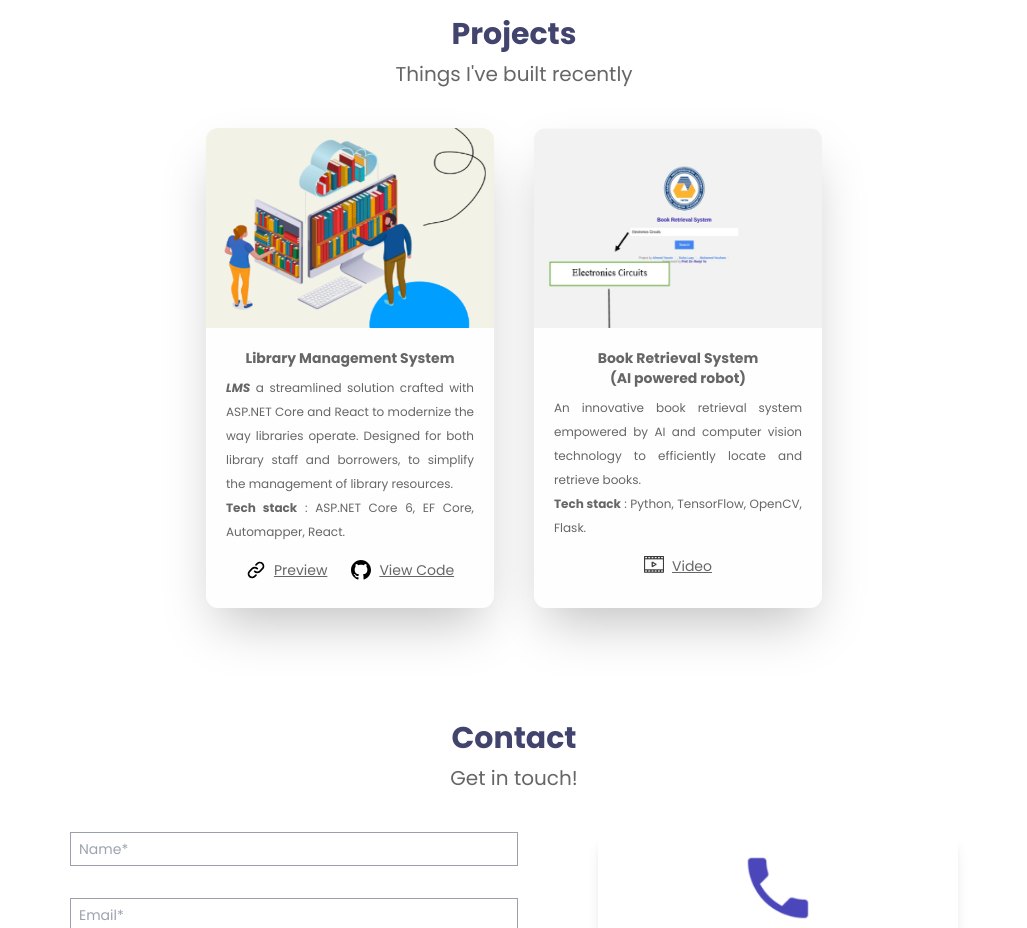
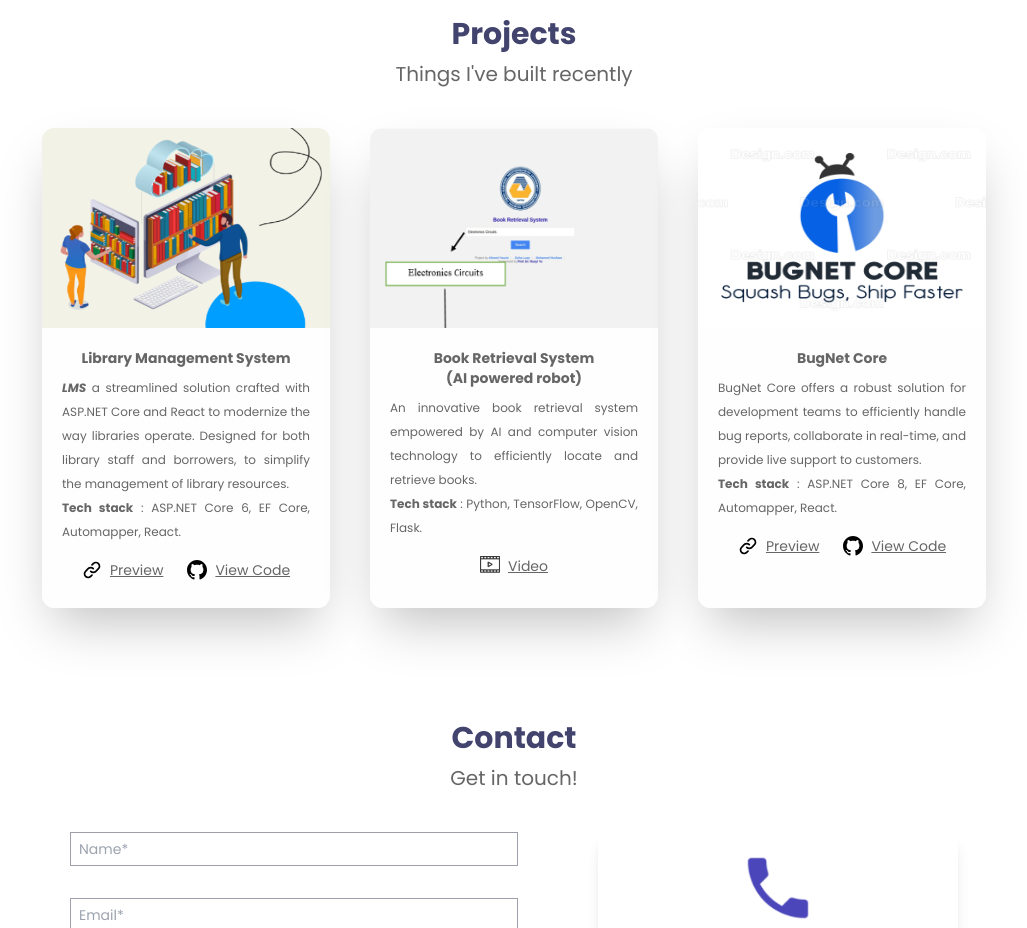
Before and after one commit to AhmedYassinH/Portfolio, a plain HTML site: page index.html in a window 1280 px wide. Shown: the part 1240-2168 px from the top of the page, without its empty margins (126-1153 px from the left). Drawn offline with Linux system fonts and the light colour scheme.

Commit message:
feat(bugnetcore): add card for the BugNet Core project.

```diff
--- a/index.html
+++ b/index.html
@@ -27,7 +27,8 @@
         <header id="header">
             <div
                 class=" relative px-8 pt-6 lg:flex lg:items-center lg:pt-8 lg:gap-x-80 xl:container xl:mx-auto xl:px-12 xl:justify-between xl:gap-x-0  ">
-                <a href="https://www.linkedin.com/in/ahmed-yassinh/" target="_blank"><img src="./images/logo.png" alt="Logo" class="inline-block  w-20 lg:w-28"></a>
+                <a href="https://www.linkedin.com/in/ahmed-yassinh/" target="_blank"><img src="./images/logo.png"
+                        alt="Logo" class="inline-block  w-20 lg:w-28"></a>
 
                 <!-- Mobile Navigation Bar -->
 
@@ -127,8 +128,7 @@
                 class="container mx-auto px-12 flex flex-col items-center justify-center md:flex-row md:gap-x-28 lg:gap-x-56 ">
                 <img src="./images/me.png" alt="my picture" class="inline-block w-52 md:w-72 lg:w-80">
                 <div>
-                    <article
-                        class="font-poppins font-bold text-3xl leading-9 mt-8  md:text-4xl lg:text-5xl">
+                    <article class="font-poppins font-bold text-3xl leading-9 mt-8  md:text-4xl lg:text-5xl">
                         Hi, <br />
                         I am <br />
                         <i class="gradient-text font-extrabold">Ahmed Yassin</i> <br />
@@ -151,7 +151,8 @@
                                     d="M26 0.0799866C11.6846 0.0799866 0.0800171 11.6846 0.0800171 26C0.0800171 40.3154 11.6846 51.92 26 51.92C40.3154 51.92 51.92 40.3154 51.92 26C51.92 11.6846 40.3154 0.0799866 26 0.0799866ZM19.655 36.7433H14.4062V19.8521H19.655V36.7433ZM16.9982 17.7785C15.3404 17.7785 14.2685 16.604 14.2685 15.1514C14.2685 13.6691 15.3728 12.5297 17.0657 12.5297C18.7586 12.5297 19.7954 13.6691 19.8278 15.1514C19.8278 16.604 18.7586 17.7785 16.9982 17.7785ZM38.825 36.7433H33.5762V27.3824C33.5762 25.2035 32.8148 23.7239 30.9167 23.7239C29.4668 23.7239 28.6055 24.7256 28.2248 25.6895C28.0844 26.0324 28.0493 26.5184 28.0493 27.0017V36.7406H22.7978V25.2386C22.7978 23.1299 22.7303 21.3668 22.6601 19.8494H27.2204L27.4607 22.1957H27.566C28.2572 21.0941 29.9501 19.4687 32.7824 19.4687C36.2357 19.4687 38.825 21.7826 38.825 26.756V36.7433Z" />
                             </svg>
                         </a>
-                        <a target="_blank" href="https://drive.google.com/file/d/1b9bTBcqp3QHwtaKC46wUxLxCnyDbX79U/view?usp=sharing">
+                        <a target="_blank"
+                            href="https://drive.google.com/file/d/1b9bTBcqp3QHwtaKC46wUxLxCnyDbX79U/view?usp=sharing">
                             <svg class="w-8" width="47
                             " height="55" viewBox="0 0 47 55" fill="none" xmlns="http://www.w3.org/2000/svg">
                                 <path fill-rule="evenodd" clip-rule="evenodd"
@@ -174,7 +175,8 @@
     <!-- Start Tech Stack -->
     <section id="tech-stack" class=" lg:mt-20">
         <h1 class="text-center font-bold text-xl md:text-2xl lg:text-3xl">My Tech Stack</h1>
-        <h4 class="text-center mt-2 mb-8 text-xs md:text-lg lg:text-xl  ">Technologies and languages I’ve been working with
+        <h4 class="text-center mt-2 mb-8 text-xs md:text-lg lg:text-xl  ">Technologies and languages I’ve been working
+            with
             recently</h4>
         <div class="container mx-auto px-12 flex justify-center ">
             <div class="icons mt-5 gap-x-2 gap-y-4 grow  md:gap-x-10 md:gap-y-8 lg:mt-8   ">
@@ -210,41 +212,76 @@
                 <article class="relative top-54 md:top-50 ">
                     <h2 class="font-bold text-sm text-center mb-2">Library Management System</h2>
                     <p class="text-xs leading-6 text-justify">
-                        <i class="font-bold">LMS</i> a streamlined solution crafted with ASP.NET Core and React to modernize the way libraries operate. Designed for both library staff and borrowers, to simplify the management of library resources.
+                        <i class="font-bold">LMS</i> a streamlined solution crafted with ASP.NET Core and React to
+                        modernize the way libraries operate. Designed for both library staff and borrowers, to simplify
+                        the management of library resources.
                         <br>
                         <strong>Tech stack</strong> : ASP.NET Core 6, EF Core, Automapper, React.
                     </p>
                     <div class="links w-62 mt-4 flex justify-center items-center gap-x-6">
                         <a target="_blank" href="https://elib.ahmedyassin.dev/swagger" class="flex text-sm">
                             <img class="dark:hidden" src="./images/icons/links/linkLight.svg" alt="github icon">
-                            <img class="hidden dark:inline " src="./images/icons/links/linkDark.svg"
-                                alt="github icon">
+                            <img class="hidden dark:inline " src="./images/icons/links/linkDark.svg" alt="github icon">
                             <p class="ml-2 underline">Preview</p>
                         </a>
-                        <a target="_blank" href="https://github.com/CodeCollabHubA/Library-Management-System/tree/main" class="flex text-sm">
+                        <a target="_blank" href="https://github.com/CodeCollabHubA/Library-Management-System/tree/main"
+                            class="flex text-sm">
                             <img class="dark:hidden" src="./images/icons/links/githubLight.svg" alt="github icon">
-                            <img class="hidden dark:inline " src="./images/icons/links/githubDark.svg" alt="github icon">
+                            <img class="hidden dark:inline " src="./images/icons/links/githubDark.svg"
+                                alt="github icon">
                             <p class="ml-2 underline">View Code</p>
                         </a>
                     </div>
                 </article>
             </div>
-            <div class="card relative h-120 w-80 md:w-72 bg-card-light dark:bg-card-dark shadow-2xl rounded-xl p-5">
-                <img class="absolute top-0 left-0 h-50 w-80 md:w-72 rounded-t-xl" src="./images/brs.png" alt="Library Management System">
+            <div
+                class="card relative h-120 w-80 md:w-72 mb-8 lg:mb-0 bg-card-light dark:bg-card-dark shadow-2xl rounded-xl p-5">
+                <img class="absolute top-0 left-0 h-50 w-80 md:w-72 rounded-t-xl" src="./images/brs.png"
+                    alt="Library Management System">
                 <article class="relative top-54 md:top-50 ">
-                    <h2 class="font-bold text-sm text-center mb-2">Book Retrieval System<br/>(AI powered robot)</h2>
+                    <h2 class="font-bold text-sm text-center mb-2">Book Retrieval System<br />(AI powered robot)</h2>
                     <p class="text-xs leading-6 text-justify">
-                        An innovative book retrieval system empowered by AI and computer vision technology to efficiently locate and retrieve
+                        An innovative book retrieval system empowered by AI and computer vision technology to
+                        efficiently locate and retrieve
                         books.
                         <br>
                         <strong>Tech stack</strong> : Python, TensorFlow, OpenCV, Flask.
                     </p>
                     <div class="links w-62 mt-4 flex justify-center items-center">
-                        <a target="_blank" href="https://drive.google.com/file/d/1dBE3Oul52Q7DKHJbqzsJO8tJUXJHrb1c/view?usp=sharing"
+                        <a target="_blank"
+                            href="https://drive.google.com/file/d/1dBE3Oul52Q7DKHJbqzsJO8tJUXJHrb1c/view?usp=sharing"
                             class="flex text-sm">
                             <img class="dark:hidden w-5" src="./images/icons/links/videoLight.png" alt="github icon">
                             <img class="hidden dark:inline " src="./images/icons/links/videoDark.svg" alt="github icon">
                             <p class="ml-2 underline ">Video</p>
+                        </a>
+                    </div>
+                </article>
+            </div>
+
+            <div class="card relative h-120 w-80 md:w-72 bg-card-light dark:bg-card-dark shadow-2xl rounded-xl p-5">
+                <img class="absolute top-0 left-0 h-50 w-80 md:w-72 rounded-t-xl" src="./images/BugNet.png"
+                    alt="BugNet text-content-dark">
+                <article class="relative top-54 md:top-50 ">
+                    <h2 class="font-bold text-sm text-center mb-2">BugNet Core</h2>
+                    <p class="text-xs leading-6 text-justify">
+                        BugNet Core offers a robust solution for development teams to
+                        efficiently handle bug reports, collaborate in real-time, and provide live support to customers.
+                        <br />
+                        <strong>Tech stack</strong> : ASP.NET Core 8, EF Core, Automapper, React.
+                    </p>
+                    <div class="links w-62 mt-4 flex justify-center items-center gap-x-6">
+                        <a target="_blank" href="https://bugnet.ahmedyassin.dev/" class="flex text-sm">
+                            <img class="dark:hidden" src="./images/icons/links/linkLight.svg" alt="link icon">
+                            <img class="hidden dark:inline " src="./images/icons/links/linkDark.svg" alt="link icon">
+                            <p class="ml-2 underline">Preview</p>
+                        </a>
+                        <a target="_blank" href="https://github.com/AhmedYassinH/BugNet-Core"
+                            class="flex text-sm">
+                            <img class="dark:hidden" src="./images/icons/links/githubLight.svg" alt="github icon">
+                            <img class="hidden dark:inline " src="./images/icons/links/githubDark.svg"
+                                alt="github icon">
+                            <p class="ml-2 underline">View Code</p>
                         </a>
                     </div>
                 </article>
@@ -263,16 +300,21 @@
         <h4 class="text-center mt-2 mb-10 text-xs md:text-lg lg:text-xl  "> Get in touch!</h4>
         <div class="container mx-auto px-12 flex justify-center ">
             <div class="lg:flex lg:items-start lg:gap-x-20">
-                <form id="formspree-form" class="flex flex-col items-center mb-10 lg:gap-y-8" action="https://formspree.io/f/mgegnnze" method="post">
+                <form id="formspree-form" class="flex flex-col items-center mb-10 lg:gap-y-8"
+                    action="https://formspree.io/f/mgegnnze" method="post">
                     <input type="text" id="name" name="name" placeholder="Name*"
-                        class=" block text-xs md:text-sm lg:text-md mb-5 lg:mb-0 w-80 md:w-96 lg:w-112 p-1.5 lg:pl-2 focus:outline-none border border-form-stroke dark:bg-card-dark" required>
+                        class=" block text-xs md:text-sm lg:text-md mb-5 lg:mb-0 w-80 md:w-96 lg:w-112 p-1.5 lg:pl-2 focus:outline-none border border-form-stroke dark:bg-card-dark"
+                        required>
                     <input type="text" id="email" name="email" placeholder="Email*"
-                        class=" block text-xs md:text-sm lg:text-md mb-5 lg:mb-0  w-80 md:w-96 lg:w-112  p-1.5 lg:pl-2 focus:outline-none border border-form-stroke dark:bg-card-dark" required>
-                    <input type="text" id="subject" name="subject"  mb-5 lg:mb-0 placeholder="Subject*"
-                        class=" block text-xs md:text-sm lg:text-md mb-5 lg:mb-0  w-80 md:w-96 lg:w-112  p-1.5 lg:pl-2 focus:outline-none border border-form-stroke dark:bg-card-dark" required>
+                        class=" block text-xs md:text-sm lg:text-md mb-5 lg:mb-0  w-80 md:w-96 lg:w-112  p-1.5 lg:pl-2 focus:outline-none border border-form-stroke dark:bg-card-dark"
+                        required>
+                    <input type="text" id="subject" name="subject" mb-5 lg:mb-0 placeholder="Subject*"
+                        class=" block text-xs md:text-sm lg:text-md mb-5 lg:mb-0  w-80 md:w-96 lg:w-112  p-1.5 lg:pl-2 focus:outline-none border border-form-stroke dark:bg-card-dark"
+                        required>
                     <textarea id="message" name="message" placeholder="Message*" mb-5 lg:mb-0
-                        class=" block text-xs md:text-sm lg:text-md mb-5 lg:mb-0  w-80 md:w-96 lg:w-112  h-48 lg:pl-2 p-1.5 focus:outline-none border border-form-stroke dark:bg-card-dark" required></textarea>
-                        <p id="form-status" class=""></p>
+                        class=" block text-xs md:text-sm lg:text-md mb-5 lg:mb-0  w-80 md:w-96 lg:w-112  h-48 lg:pl-2 p-1.5 focus:outline-none border border-form-stroke dark:bg-card-dark"
+                        required></textarea>
+                    <p id="form-status" class=""></p>
                     <input type="submit" value="Submit"
                         class="block lg:relative bottom-6 w-32 lg:w-36 p-2 text-white text-sm md:text-md bg-submit-none cursor-pointer rounded-full hover:bg-submit-hover">
 
@@ -286,7 +328,8 @@
                         <a class="text-black dark:text-heading-dark underline"
                             href="tel:+971567680570">+971567680570</a>
                     </div>
-                    <div class="flex flex-col items-center lg:text-lg w-76 lg:w-90 p-5 md:p-4 lg:p-4 dark:bg-card-dark shadow-lg rounded-xl ">
+                    <div
+                        class="flex flex-col items-center lg:text-lg w-76 lg:w-90 p-5 md:p-4 lg:p-4 dark:bg-card-dark shadow-lg rounded-xl ">
                         <img src="./images/icons/envelope.png" class="w-16 mb-1 md:w-16 lg:w-20 " alt="envelope icon">
                         <p class="mb-1">Email</p>
                         <a class="text-black dark:text-heading-dark underline"
@@ -305,11 +348,11 @@
         <div class="container mx-auto px-12">
 
             <h1
-            class="leading-none mb-4 whitespace-pre text-lg text-center sm:text-left font-bold text-heading-light dark:text-content-dark"
-            >Ahmed
-     Yassin</h1>
+                class="leading-none mb-4 whitespace-pre text-lg text-center sm:text-left font-bold text-heading-light dark:text-content-dark">
+                Ahmed
+                Yassin</h1>
 
-            <hr  class="border-gray-300 dark:border-gray-600">
+            <hr class="border-gray-300 dark:border-gray-600">
             <nav class="mt-8">
                 <ul class="flex flex-col items-center gap-y-2 sm:flex-row sm:gap-x-5 md:gap-x-10 mb-16">
                     <li>
```
Also changed, not shown: images/BugNet.png (added).
